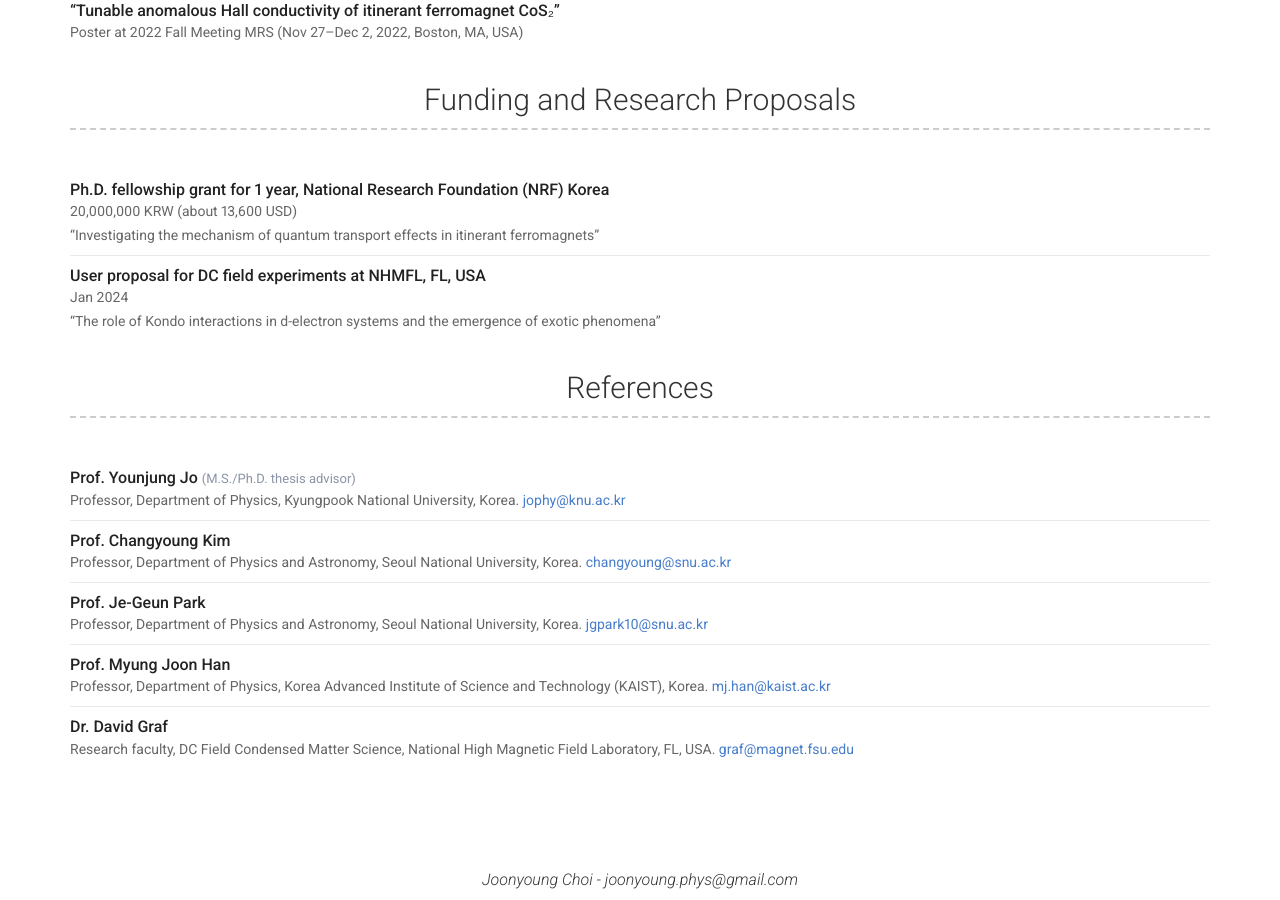
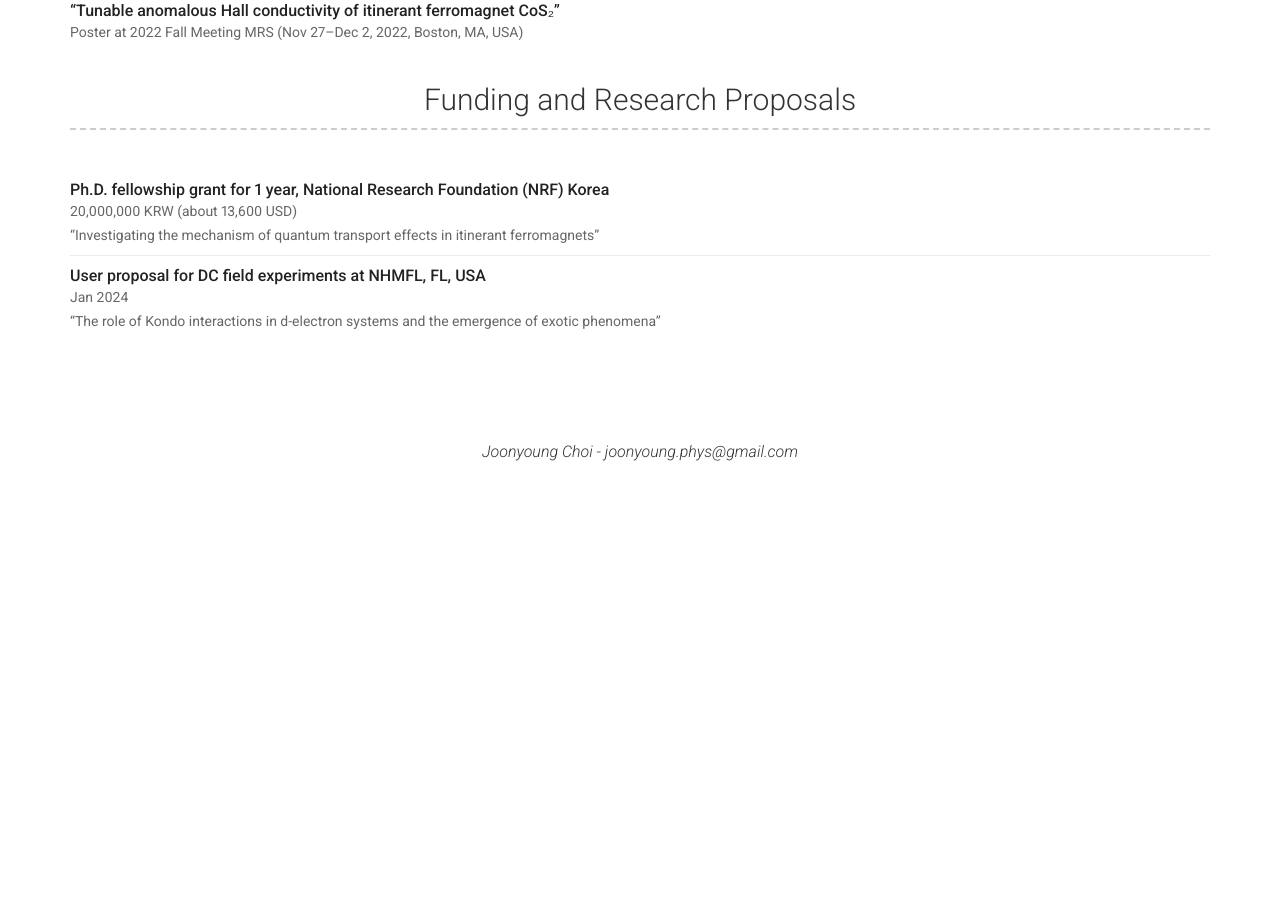
Before and after one commit to joonyoung-phys/cv, a Jekyll site: the page built from index.md, in a window 1280 px wide and 900 px high, scrolled down 5033 px. Built offline with Jekyll 4.4.1, drawn with Linux system fonts in a browser that asks for light colours; nearby versions of some CDN libraries; after the commit the page ends 5505 px from its top, so only the background shows below that.

Commit message:
Update _config.yml

```diff
--- a/_config.yml
+++ b/_config.yml
@@ -309,33 +309,33 @@ content:
       <p class="pub-meta">&ldquo;The role of Kondo interactions in d-electron systems and the emergence of exotic phenomena&rdquo;</p>
       </div>
 
-  - title: References
-    layout: text
-    content: | # this will include new lines to allow paragraphs
-      <div class="ref-entry">
-      <p class="pub-title">Prof. Younjung Jo <span class="ref-role">(M.S./Ph.D. thesis advisor)</span></p>
-      <p class="pub-meta">Professor, Department of Physics, Kyungpook National University, Korea. <a href="mailto:jophy@knu.ac.kr">jophy@knu.ac.kr</a></p>
-      </div>
+  # - title: References
+  #   layout: text
+  #   content: | # this will include new lines to allow paragraphs
+  #     <div class="ref-entry">
+  #     <p class="pub-title">Prof. Younjung Jo <span class="ref-role">(M.S./Ph.D. thesis advisor)</span></p>
+  #     <p class="pub-meta">Professor, Department of Physics, Kyungpook National University, Korea. <a href="mailto:jophy@knu.ac.kr">jophy@knu.ac.kr</a></p>
+  #     </div>
 
-      <div class="ref-entry">
-      <p class="pub-title">Prof. Changyoung Kim</p>
-      <p class="pub-meta">Professor, Department of Physics and Astronomy, Seoul National University, Korea. <a href="mailto:changyoung@snu.ac.kr">changyoung@snu.ac.kr</a></p>
-      </div>
+  #     <div class="ref-entry">
+  #     <p class="pub-title">Prof. Changyoung Kim</p>
+  #     <p class="pub-meta">Professor, Department of Physics and Astronomy, Seoul National University, Korea. <a href="mailto:changyoung@snu.ac.kr">changyoung@snu.ac.kr</a></p>
+  #     </div>
 
-      <div class="ref-entry">
-      <p class="pub-title">Prof. Je-Geun Park</p>
-      <p class="pub-meta">Professor, Department of Physics and Astronomy, Seoul National University, Korea. <a href="mailto:jgpark10@snu.ac.kr">jgpark10@snu.ac.kr</a></p>
-      </div>
+  #     <div class="ref-entry">
+  #     <p class="pub-title">Prof. Je-Geun Park</p>
+  #     <p class="pub-meta">Professor, Department of Physics and Astronomy, Seoul National University, Korea. <a href="mailto:jgpark10@snu.ac.kr">jgpark10@snu.ac.kr</a></p>
+  #     </div>
 
-      <div class="ref-entry">
-      <p class="pub-title">Prof. Myung Joon Han</p>
-      <p class="pub-meta">Professor, Department of Physics, Korea Advanced Institute of Science and Technology (KAIST), Korea. <a href="mailto:mj.han@kaist.ac.kr">mj.han@kaist.ac.kr</a></p>
-      </div>
+  #     <div class="ref-entry">
+  #     <p class="pub-title">Prof. Myung Joon Han</p>
+  #     <p class="pub-meta">Professor, Department of Physics, Korea Advanced Institute of Science and Technology (KAIST), Korea. <a href="mailto:mj.han@kaist.ac.kr">mj.han@kaist.ac.kr</a></p>
+  #     </div>
 
-      <div class="ref-entry">
-      <p class="pub-title">Dr. David Graf</p>
-      <p class="pub-meta">Research faculty, DC Field Condensed Matter Science, National High Magnetic Field Laboratory, FL, USA. <a href="mailto:graf@magnet.fsu.edu">graf@magnet.fsu.edu</a></p>
-      </div>
+  #     <div class="ref-entry">
+  #     <p class="pub-title">Dr. David Graf</p>
+  #     <p class="pub-meta">Research faculty, DC Field Condensed Matter Science, National High Magnetic Field Laboratory, FL, USA. <a href="mailto:graf@magnet.fsu.edu">graf@magnet.fsu.edu</a></p>
+  #     </div>
 
 
 # Footer
```
